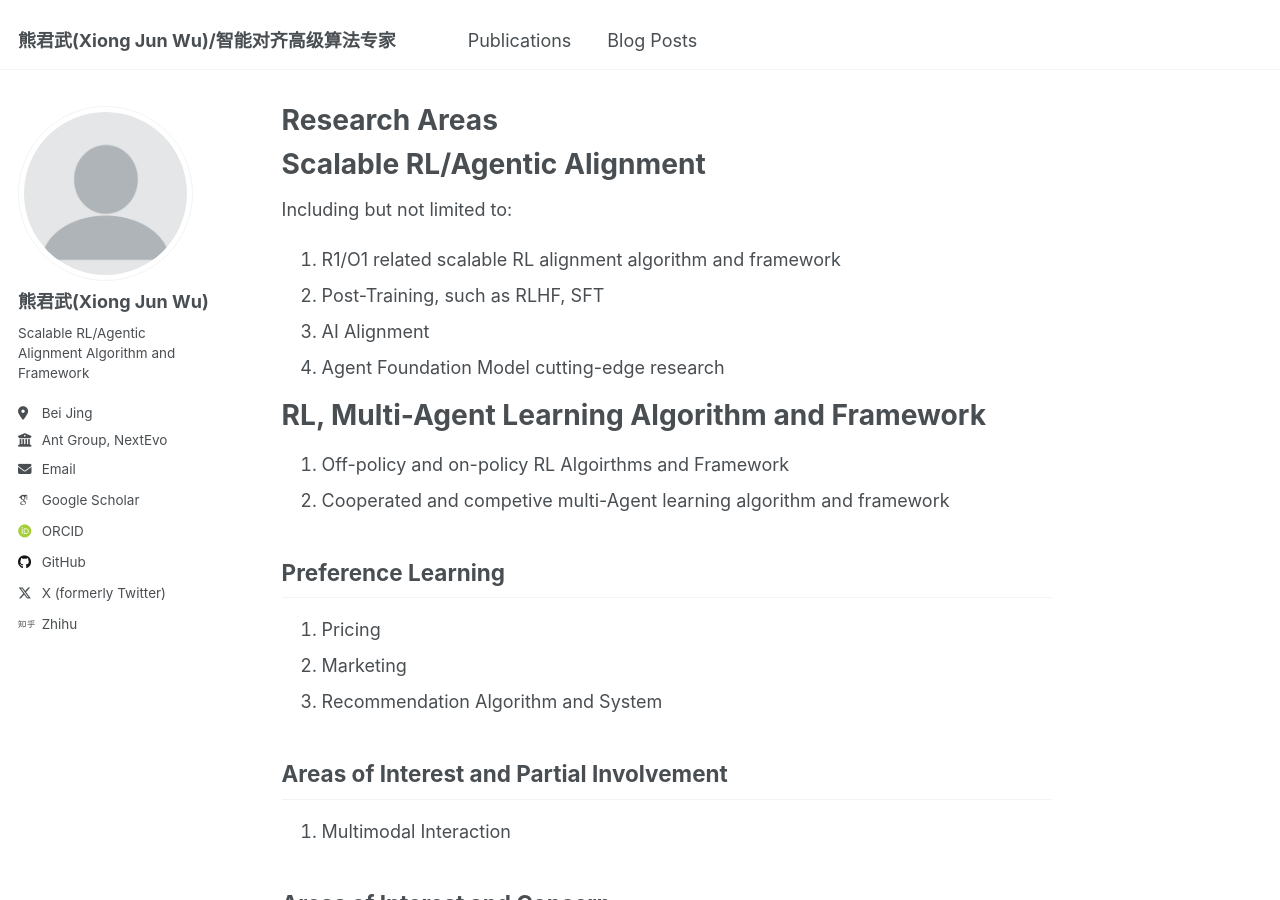
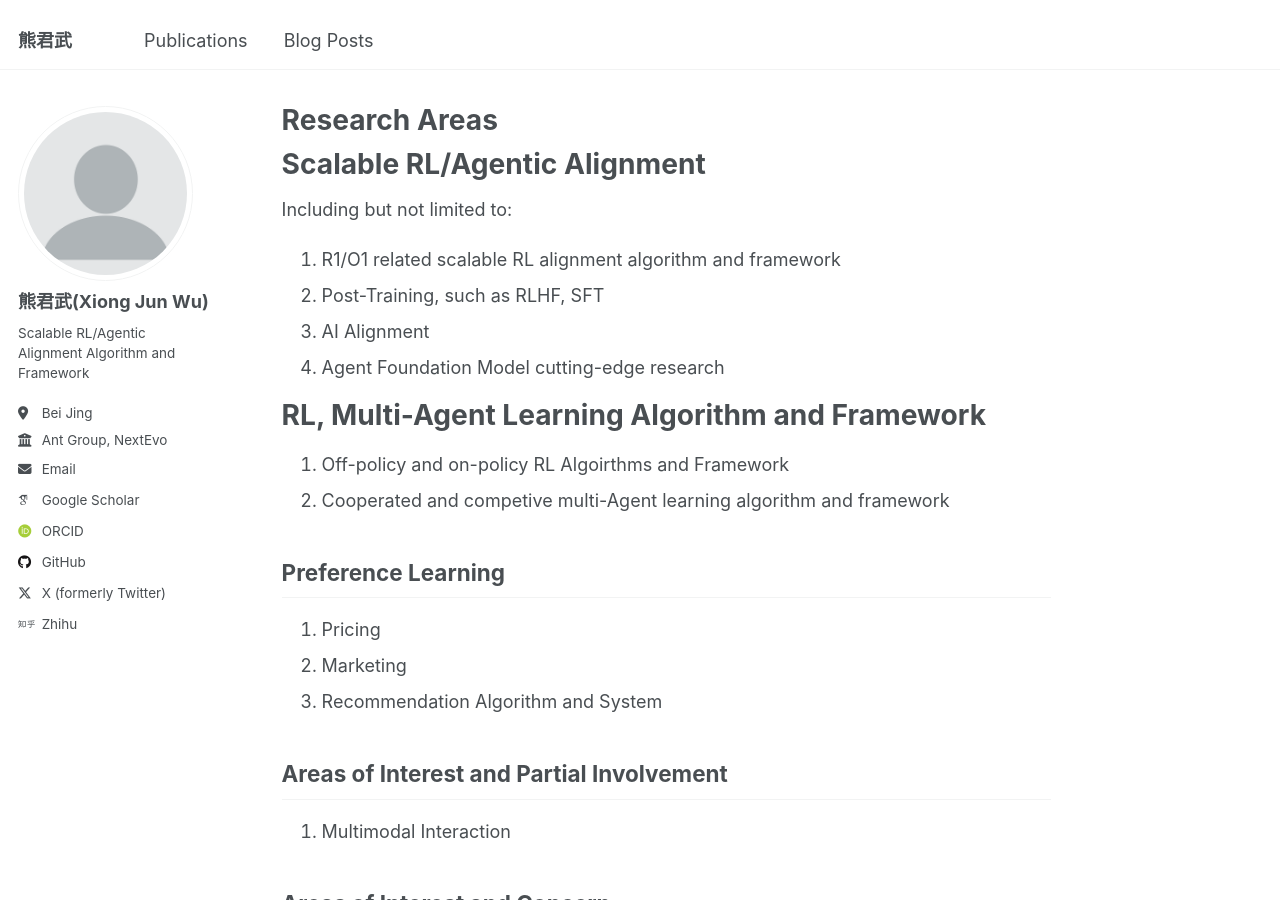
Before and after one commit to junwuxgi/junwuxgi.github.io, a Jekyll site: the page built from _pages/about.md, in a window 1280 px wide and 900 px high. Built offline with Jekyll 4.4.1, drawn with Linux system fonts in a browser that asks for light colours; some web fonts are replaced.

Commit message:
update config

```diff
--- a/_config.yml
+++ b/_config.yml
@@ -9,7 +9,7 @@
 # Basic Site Settings
 locale                   : "cn-China"
 site_theme               : "default"
-title                    : "熊君武(Xiong Jun Wu)/智能对齐高级算法专家"
+title                    : "熊君武"
 title_separator          : "-"
 name                     : &name "熊君武(Xiong Jun Wu)"
 description              : &description "Scalable RL/Agentic Alignment"
```
